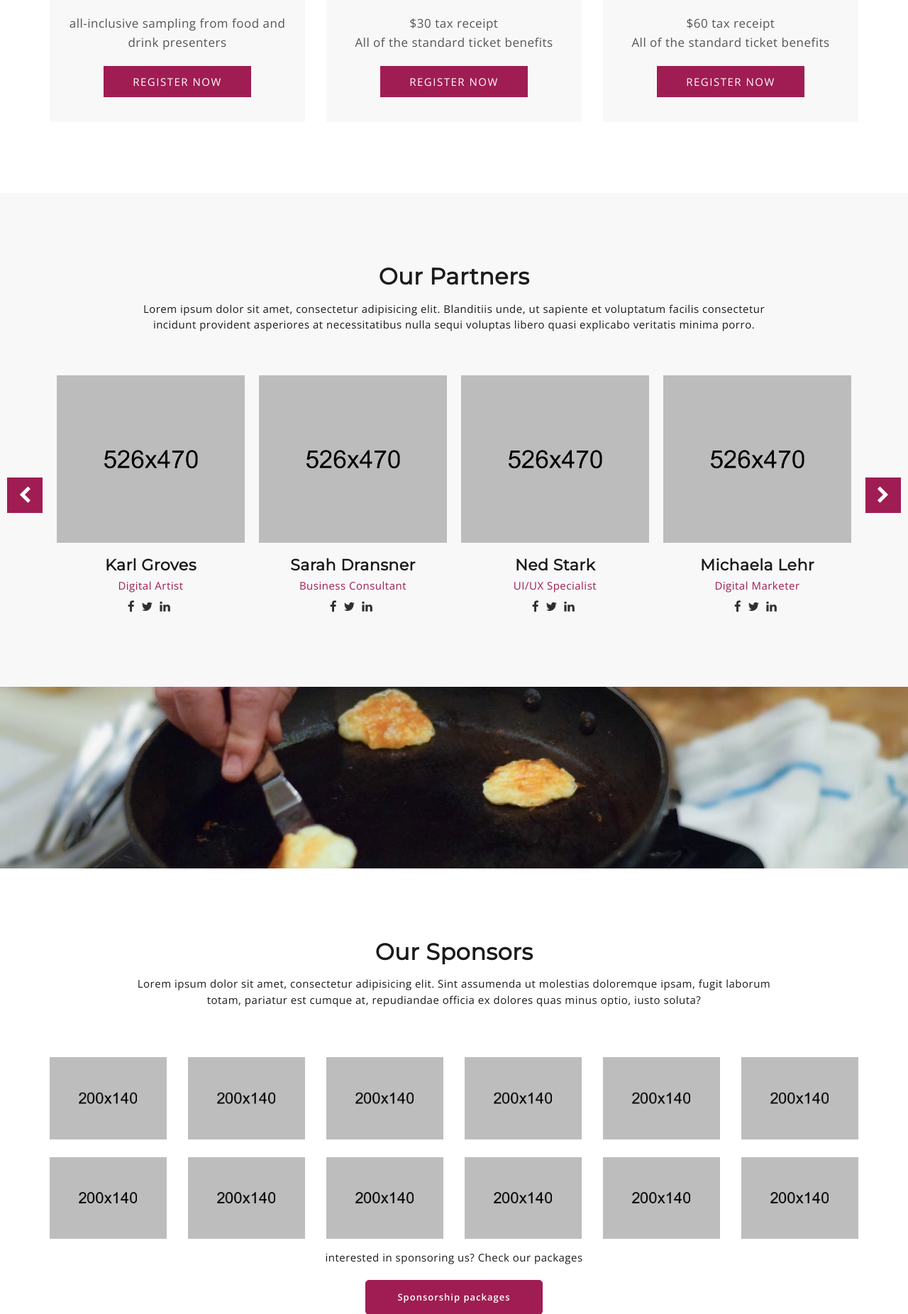
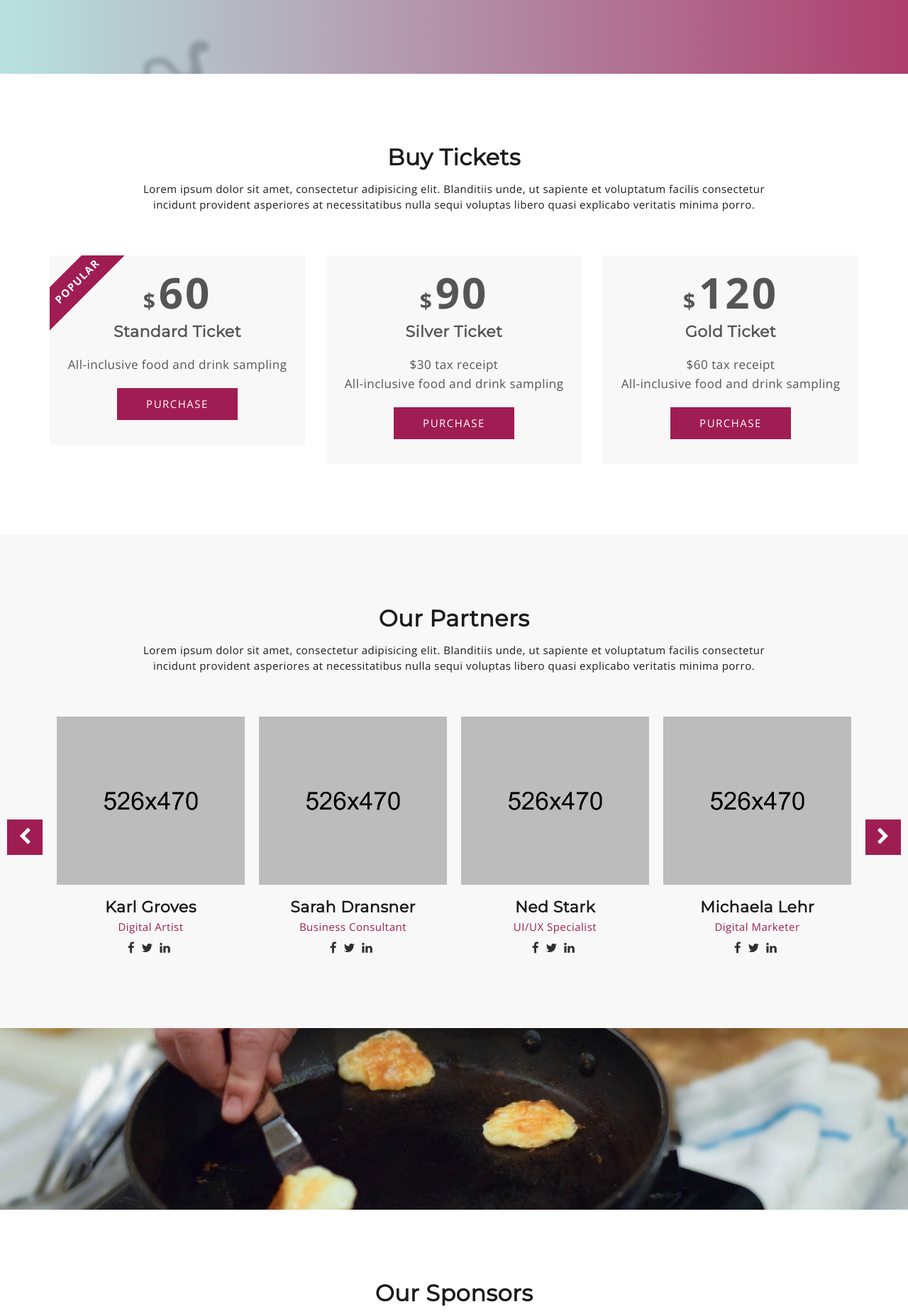
Before and after one commit to pabou061/indulge-ottawa, a PHP site: page /index.html in a window 1280 px wide. Shown: the part 2440-4292 px from the top of the page at 71% size. Run offline with PHP 8.4, Linux system fonts and the light colour scheme; some libraries are stand-ins or nearby versions.

Commit message:
add changes

```diff
--- a/index.html
+++ b/index.html
@@ -63,7 +63,7 @@
 
 			      		<li><a href="#mu-hero">Home</a></li>
 				        <li><a href="#mu-about">About Us</a></li>
-				        <li><a href="#mu-pricing">Price</a></li>
+				        <li><a href="#mu-pricing">Tickets</a></li>
 				        <li><a href="#mu-speakers">Partners</a></li>
 
 			            <li><a href="#mu-sponsors">Sponsors</a></li>
@@ -94,7 +94,7 @@
 						<div class="mu-hero-featured-content">
 
 							<h1>WELCOME TO INDULGE OTTAWA</h1>
-							<h2>Add Slogan here</h2>
+							<h2>Spoil Yourself for a Good Cause!</h2>
 							<p class="mu-event-date-line"> 6:30 pm, March 2nd, 2018. Sala San Marco, Ottawa</p>
 
 							<div class="mu-event-counter-area">
@@ -157,7 +157,9 @@
 						<div class="col-md-12">
 							<div class="mu-video-area">
 								<h2>Watch Indulge video</h2>
-								<a class="mu-video-play-btn" href="#"><i class="fa fa-play" aria-hidden="true"></i></a>
+								<div class='embed-container'><iframe src='https://www.youtube.com/embed/xM6pcYY9Bjg' frameborder='0' allowfullscreen></iframe></div>
+								<!-- <iframe width="854" height="480" src="https://www.youtube.com/embed/xM6pcYY9Bjg" frameborder="0" allowfullscreen></iframe> -->
+								<!-- <a class="mu-video-play-btn" href="#"><i class="fa fa-play" aria-hidden="true"></i></a> -->
 							</div>
 						</div>
 					</div>
@@ -165,12 +167,12 @@
 			</div>
 
 			<!-- Start Video content -->
-			<div class="mu-video-content">
+			<!-- <div class="mu-video-content">
 				<div class="mu-video-iframe-area">
 					<a class="mu-video-close-btn" href="#"><i class="fa fa-times" aria-hidden="true"></i></a>
-					<iframe width="854" height="480" src="https://www.youtube.com/embed/xM6pcYY9Bjg" frameborder="0" allowfullscreen></iframe>
+
 				</div>
-			</div>
+			</div> -->
 			<!-- End Video content -->
 
 		</section>
@@ -184,7 +186,7 @@
 						<div class="mu-pricing-area">
 
 							<div class="mu-title-area">
-								<h2 class="mu-title">Pricing plans</h2>
+								<h2 class="mu-title">Buy Tickets</h2>
 								<p>Lorem ipsum dolor sit amet, consectetur adipisicing elit. Blanditiis unde, ut sapiente et voluptatum facilis consectetur incidunt provident asperiores at necessitatibus nulla sequi voluptas libero quasi explicabo veritatis minima porro.</p>
 							</div>
 
@@ -203,10 +205,10 @@
 											<h3 class="mu-price-title">Standard Ticket</h3>
 											<ul>
 
-												<li> all-inclusive sampling from food and drink presenters</li>
+												<li>All-inclusive food and drink sampling</li>
 
 											</ul>
-											<a class="mu-register-btn" href="#"> Register Now</a>
+											<a class="mu-register-btn" href="#">Purchase</a>
 										</div>
 									</div>
 									<!-- / single price item -->
@@ -223,11 +225,11 @@
 											<h3 class="mu-price-title">Silver Ticket</h3>
 											<ul>
 												<li>$30 tax receipt</li>
-												<li>All of the standard ticket benefits</li>
+												<li>All-inclusive food and drink sampling</li>
 
 
 											</ul>
-											<a class="mu-register-btn" href="#"> Register Now</a>
+											<a class="mu-register-btn" href="#">Purchase</a>
 										</div>
 									</div>
 									<!-- / single price item -->
@@ -244,9 +246,9 @@
 											<h3 class="mu-price-title">Gold Ticket</h3>
 											<ul>
 												<li>$60 tax receipt</li>
-												<li>All of the standard ticket benefits</li>
+												<li>All-inclusive food and drink sampling</li>
 											</ul>
-											<a class="mu-register-btn" href="#"> Register Now</a>
+											<a class="mu-register-btn" href="#">Purchase</a>
 										</div>
 									</div>
 									<!-- / single price item -->
@@ -510,7 +512,7 @@
 								</div>
 							</div>
 							<div class="mu-title-area">
-							<p>interested in sponsoring us? Check our packages</p>
+							<p>Interested in becoming a sponsor?</p>
 							<a href="assets/indulge-ottawa-sponsorship-opportunities.pdf"><button  class="mu-send-msg-btn">Sponsorship packages</button></a>
 						</div>
 							<!-- End spnonsors brand logo -->
@@ -673,7 +675,7 @@
 							<h2>VENUE <i class="fa fa-chevron-right" aria-hidden="true"></i></h2>
 							<h3>Sala San Marco Banquet and Conference Center</h3>
 							<h4>215 Preston St, Ottawa, ON K1R 7R1 </h4>
-							<p>Lorem ipsum dolor sit amet, consectetur adipisicing elit. Dolorem reiciendis incidunt accusantium porro amet repellendus hic corporis fugiat officiis, sequi iste distinctio possimus dignissimos, veniam quae delectus. Fuga, modi, perferendis!</p>
+							<p>In the heart of Preston Street and Little Italy, Sala San Marco prides itself as a leader in the Ottawa wedding venue and banquet hall space</p>
 						</div>
 					</div>
 
@@ -689,7 +691,7 @@
 						<div class="mu-register-area">
 							<div class="mu-title-area">
 								<h2 class="mu-title">Contact Us</h2>
-								<p>Lorem ipsum dolor sit amet, consectetur adipisicing elit. Blanditiis unde, ut sapiente et voluptatum facilis consectetur incidunt provident asperiores at necessitatibus nulla sequi voluptas libero quasi explicabo veritatis minima porro.</p>
+								<p>We look forward to hearing from you!</p>
 							</div>
 							<div class="col-md-12">
 							<div class="mu-register-content">
@@ -741,7 +743,7 @@
 						</div>
 					</div>
 					<div class="mu-footer-bottom">
-						<p class="mu-copy-right">&copy; Copyright Indulge Ottawa. All right reserved.</p>
+						<p class="mu-copy-right">&copy; Copyright Indulge Ottawa. All rights reserved.</p>
 					</div>
 				</div>
 			</div>
--- a/style.css
+++ b/style.css
@@ -447,6 +447,24 @@ button:focus {
 /*--------------------*/
 
 
+.embed-container {
+	position: relative;
+	padding-bottom: 56.25%;
+	height: 0;
+	overflow: hidden;
+	max-width: 100%;
+}
+
+.embed-container iframe,
+.embed-container object,
+.embed-container embed {
+	position: absolute;
+	top: 0;
+	left: 0;
+	width: 100%;
+	height: 100%;
+}
+
 #mu-video {
 	background-image: url("assets/images/main2.png");
 	background-attachment: fixed;
```
